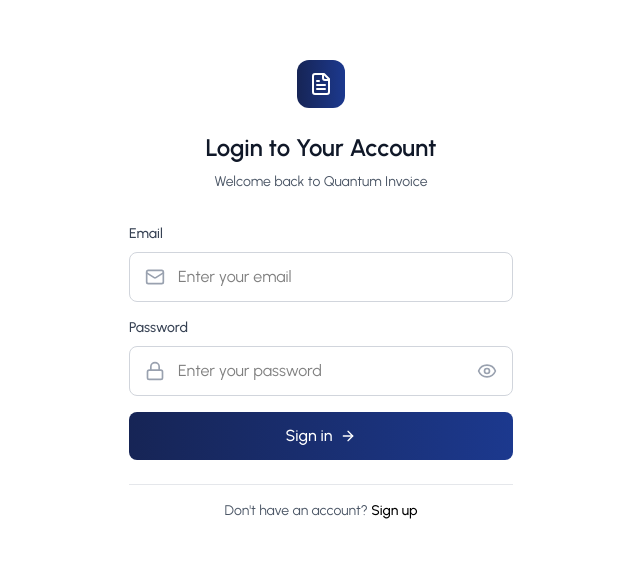
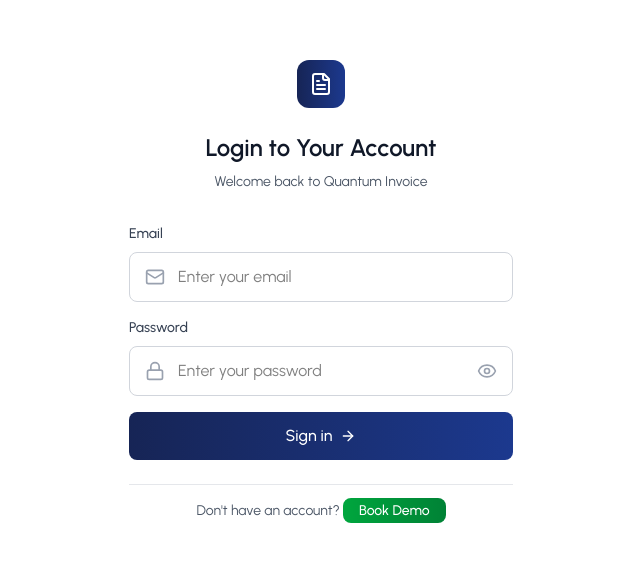
Before and after one commit to austinxduong/ai-invoice-app, a React (Vite) app: page /login in a window 1280 px wide. Shown: the part 110-672 px from the top of the page, without its empty margins (319-959 px from the left). Built offline with nearby package versions, Linux system fonts and the light colour scheme; no server answers.

Commit message:
hide sign up page/protected demo route

```diff
--- a/src/App.jsx
+++ b/src/App.jsx
@@ -38,7 +38,12 @@
             {/* Public Routes */}
             <Route path="/" element={<LandingPage />} />
             <Route path="/login" element={<Login />} />
-            <Route path="/signup" element={<SignUp />} />
+
+            <Route path="/signup" element={
+              <ProtectedRoute>
+              <SignUp />
+              </ProtectedRoute>
+              } />
 
 
             <Route path="/dashboard" element={
--- a/src/pages/Auth/Login.jsx
+++ b/src/pages/Auth/Login.jsx
@@ -13,6 +13,7 @@
 import axiosInstance from "../../utils/axiosInstance";
 import { useNavigate } from "react-router-dom";
 import { validateEmail, validatePassword } from "../../utils/helper";
+import { Link } from "react-router-dom"
 
 const Login = () => {
   const { login } = useAuth();
@@ -267,12 +268,12 @@
         <div className="mt-6 pt-4 border-t border-gray-200 text-center">
           <p className="text-sm text-gray-600">
             Don't have an account?{" "}
-            <button
-              className="text-black font-medium hover:underline"
-              onClick={() => navigate("/signup")}
+            <Link
+            to="/demo"
+            className="bg-gradient-to-r from-green-600 to-green-700 hover:bg-green-800 text-white px-4 py-1 rounded-lg font-medium transition-all duration-200 hover:scale-105 hover:shadow-lg"
             >
-              Sign up
-            </button>
+            Book Demo
+            </Link>
           </p>
         </div>
       </div>
--- a/src/pages/Auth/SignUp.jsx
+++ b/src/pages/Auth/SignUp.jsx
@@ -1,4 +1,4 @@
-import React, { useState } from "react";
+import React, { useState, useEffect } from "react";
 import {
   Eye,
   EyeOff,
```
